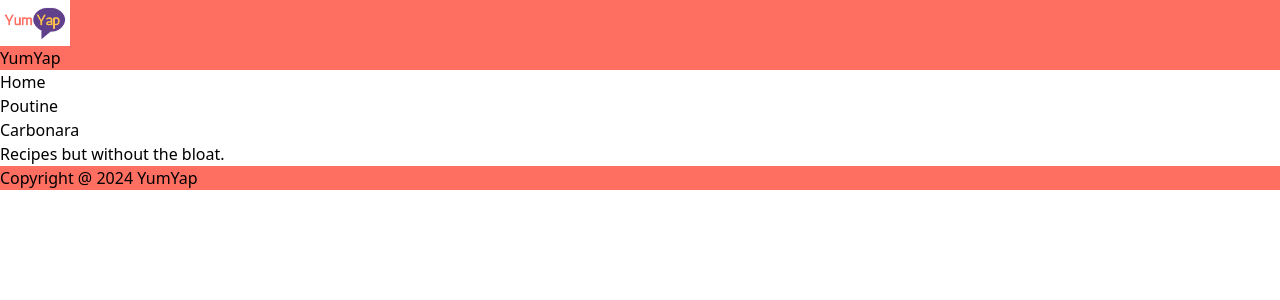
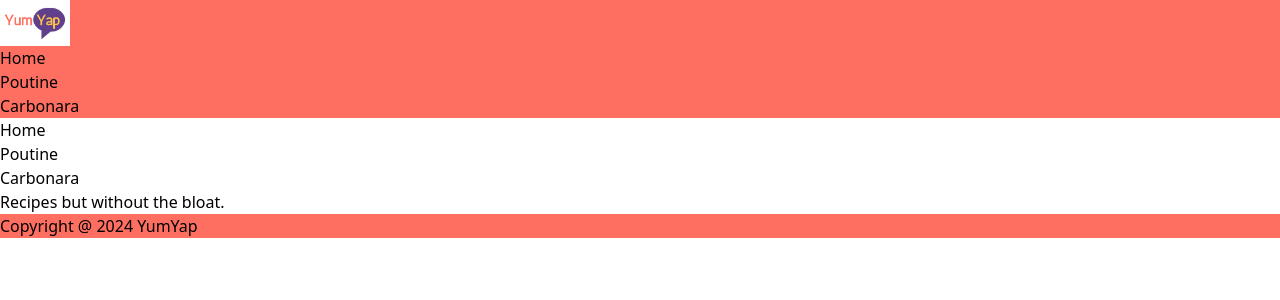
Before and after one commit to RD2P/YumYap, a React (Vite) app: page / in a window 1280 px wide. Shown: the top 300 px of the page. Built offline with nearby package versions, Linux system fonts and the light colour scheme; the HTML template or start-up script is replaced by a standard one.

Commit message:
add links to header

```diff
--- a/src/components/Header.jsx
+++ b/src/components/Header.jsx
@@ -1,5 +1,6 @@
 import React from 'react'
 import logo from '/assets/yumyap.png'
+import { Link } from 'react-router-dom'
 
 const Header = () => {
   return (
@@ -9,9 +10,9 @@
         <img src={logo} width={70} className='' />
       </div>
 
-
-
-      <div className=''>YumYap</div>
+      <Link to='/'>Home</Link><br></br>
+      <Link to='/poutine'>Poutine</Link><br></br>
+      <Link to='/carbonara'>Carbonara</Link>
     </nav>
   )
 }
```
